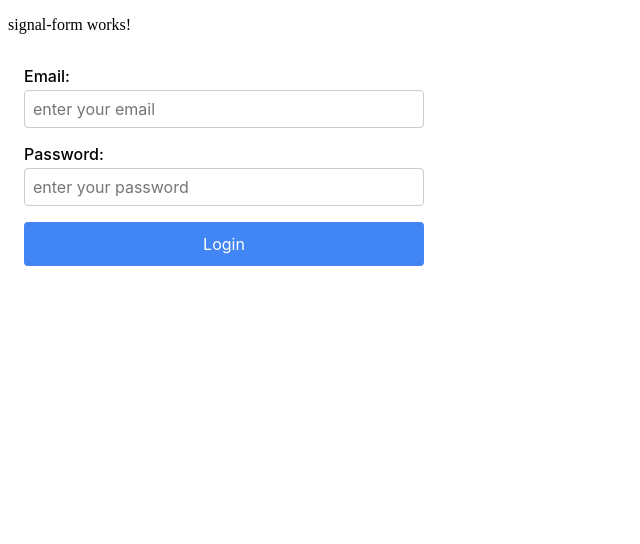
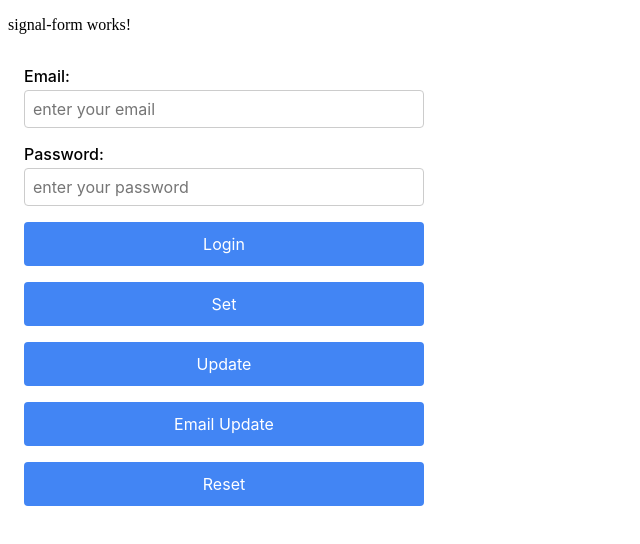
Before and after one commit to Veeresh-Abbili/Angular21-Updates, an Angular app: page / in a window 1280 px wide. Shown: the top 544 px of the page, without its empty margins (0-640 px from the left). Built offline with nearby package versions, Linux system fonts and the light colour scheme.

Commit message:
set,reset,update signal forms are implemented

```diff
--- a/src/app/signal-form/signal-form.html
+++ b/src/app/signal-form/signal-form.html
@@ -30,5 +30,10 @@
             </ul>
         }
     </div>
-    <button type="submit">Login</button>
+    <button type="submit" [disabled]="loginForm().invalid()">Login</button>
+    <button type="submit" (click)="setForm()">Set</button>
+    <button type="submit" (click)="updateForm()">Update</button>
+    <button type="submit" (click)="updateEmailForm('Veeresh@gmail.com')">Email Update</button>
+    <button type="submit" (click)="resetForm()">Reset</button>
+
 </form>
--- a/src/app/signal-form/signal-form.ts
+++ b/src/app/signal-form/signal-form.ts
@@ -21,11 +21,11 @@ loginModal = signal<IloginData>({
 });
 
 loginForm = form(this.loginModal,(schemaPath)=>{
-  required(schemaPath.email,{message:'Email is required'}),
-  email(schemaPath.email,{message:'Enter a valid email address'});
-  required(schemaPath.password,{message:'Password is required'});
-  minLength(schemaPath.password,5,{message:'Password must be at least 5 characters'});
-  maxLength(schemaPath.password,10,{message:'Password is too long'});
+  // required(schemaPath.email,{message:'Email is required'}),
+  // email(schemaPath.email,{message:'Enter a valid email address'});
+  // required(schemaPath.password,{message:'Password is required'});
+  // minLength(schemaPath.password,5,{message:'Password must be at least 5 characters'});
+  // maxLength(schemaPath.password,10,{message:'Password is too long'});
 });
 
 onSubmit(event:Event){
@@ -35,5 +35,30 @@ onSubmit(event:Event){
   // console.log(this.loginForm());
 }
 
+setForm(){
+  this.loginModal.set({
+  email:'Veer@gmail.com',
+  password:'Veer123'
+});
+}
+
+resetForm(){
+  this.loginModal.set({
+  email:'',
+  password:''
+})
+}
+
+updateForm(){
+  this.loginForm.email().value.set('Veera@gmail.com')
+  this.loginForm.password().value.set('Veera1234')
+}
+
+updateEmailForm(newEmail:string){
+  this.loginModal.update(current=>({
+    ...current,
+    email:newEmail
+  }))
+}
 
 }
```
